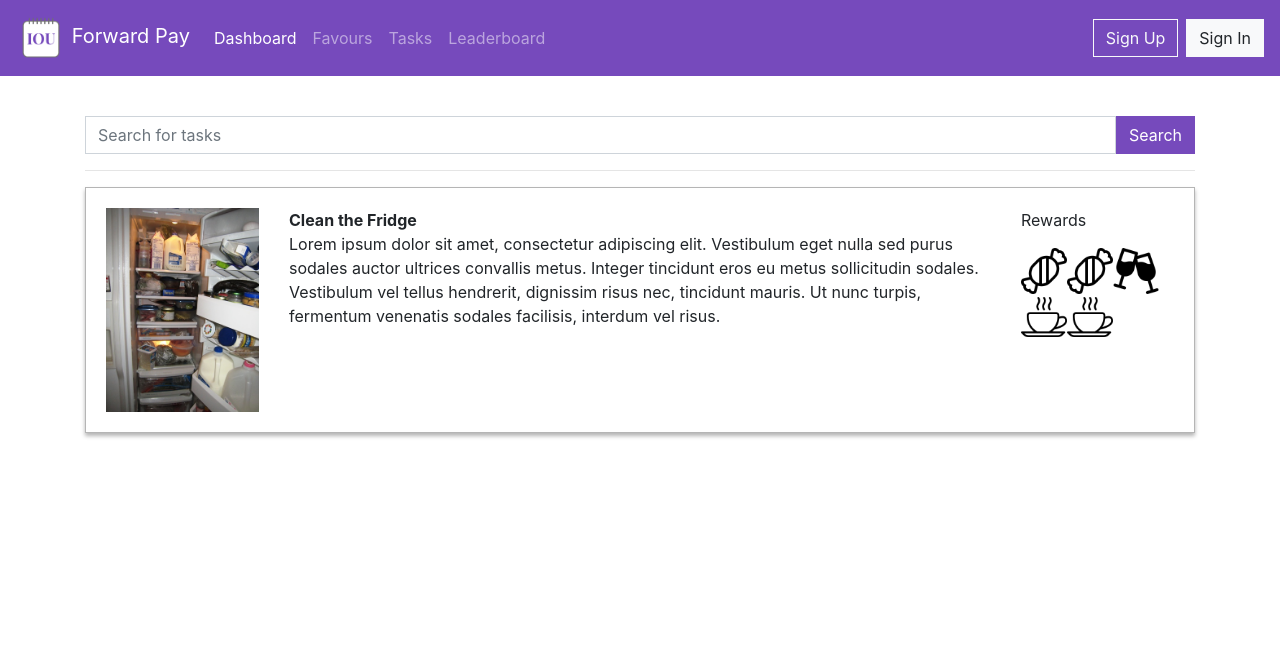
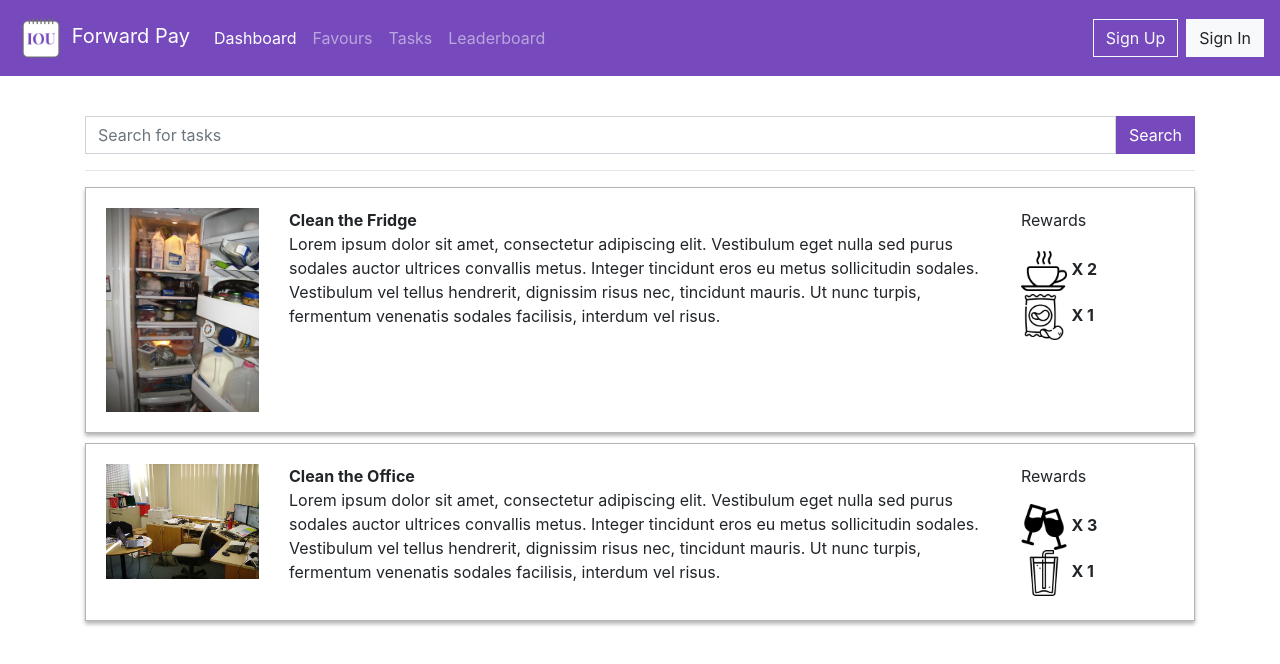
Before and after one commit to sukanthm/uts-aip-spring2020, a Next.js app in the folder frontend/: page / in a window 1280 px wide. Shown: the top 664 px of the page. Built offline with nearby package versions, Linux system fonts and the light colour scheme.

Commit message:
👌IMPROVE: Add passing rewards to tasks

```diff
--- a/frontend/elements/TaskContainer.js
+++ b/frontend/elements/TaskContainer.js
@@ -1,22 +1,33 @@
 const TaskContainer = (props) => {
+    console.log(props.taskVals);
+    console.log(props.taskVals.rewardsData);
+    let rewardNames = Object.keys(props.taskVals.rewardsData);
+    console.log(rewardNames);
+
+    let rewardCaller = rewardNames.map((key) => {
+        console.log(key);
+        console.log(props.taskVals.rewardsData[key]);
+        return (
+            <div>
+                <img className="task-img" src={"../images/" + key + ".png"} alt="Task image" width="30%" /> <b>X {props.taskVals.rewardsData[key]}</b>
+            </div>)
+    })
+
     return (
+
         <div className="task-container container-fluid">
             <div className="row">
                 <div className="col-sm-2">
-                    <img className="task-img" src={props.taskImg} alt="Task image" width="100%" />
+                    <img className="task-img" src={props.taskVals.img} alt="Task image" width="100%" />
                 </div>
                 <div className="col-sm-8 task-des">
-                    <b>{props.taskTitle}</b>
-                    <p>{props.taskDesc}</p>
+                    <b>{props.taskVals.title}</b>
+                    <p>{props.taskVals.desc}</p>
                 </div>
                 <div className="col-sm-2">
                     <p>Rewards</p>
                     <div className="rewards-container">
-                        <img className="task-img" src="../images/candy.png" alt="Task image" width="30%" />
-                        <img className="task-img" src="../images/candy.png" alt="Task image" width="30%" />
-                        <img className="task-img" src="../images/cheers.png" alt="Task image" width="30%" />
-                        <img className="task-img" src="../images/coffee.png" alt="Task image" width="30%" />
-                        <img className="task-img" src="../images/coffee.png" alt="Task image" width="30%" />
+                        {rewardCaller}
                     </div>
                 </div>
             </div>
--- a/frontend/pages/index.js
+++ b/frontend/pages/index.js
@@ -2,22 +2,42 @@ import Header from '../template-parts/Header';
 import TaskContainer from '../elements/TaskContainer';
 const Dashboard = (props) => {
     //Sample JSON data
-    let taskData = {
-        task1: {
+    let taskData =
+        [
+        {
+            id: "task1",
             title: "Clean the Fridge",
             desc: "Lorem ipsum dolor sit amet, consectetur adipiscing elit. Vestibulum eget nulla sed purus sodales auctor ultrices convallis metus. Integer tincidunt eros eu metus sollicitudin sodales. Vestibulum vel tellus hendrerit, dignissim risus nec, tincidunt mauris. Ut nunc turpis, fermentum venenatis sodales facilisis, interdum vel risus.",
             img: "../images/fridge.jpg",
-            rewardsData: [
+            rewardsData:
                 {
                     coffee: 2,
                     snacks: 1
+                },
 
-                }
-            ],
+            createdBy: "User 2",
+            createdAt: "08/06/2020"
+        },
+        {
+            id: "task2",
+            title: "Clean the Office",
+            desc: "Lorem ipsum dolor sit amet, consectetur adipiscing elit. Vestibulum eget nulla sed purus sodales auctor ultrices convallis metus. Integer tincidunt eros eu metus sollicitudin sodales. Vestibulum vel tellus hendrerit, dignissim risus nec, tincidunt mauris. Ut nunc turpis, fermentum venenatis sodales facilisis, interdum vel risus.",
+            img: "../images/office.jpg",
+            rewardsData:
+                {
+                    cheers: 3,
+                    drink: 1
+                },
+
             createdBy: "User 2",
             createdAt: "08/06/2020"
         }
-    };
+    ];
+
+    let indivTask = taskData.map((key) => {
+        // Iterate through each task from JSON
+        return <TaskContainer taskVals={key}></TaskContainer>
+    })
 
 
     return (
@@ -34,7 +54,7 @@ const Dashboard = (props) => {
                         </div>
                     </div>
                     <hr />
-                    <TaskContainer taskImg={taskData.task1.img} taskTitle={taskData.task1.title} taskDesc={taskData.task1.desc}></TaskContainer>
+                    {indivTask}
                 </div>
             </div>
         </>
```
Also changed, not shown: frontend/public/images/office.jpg (added).
